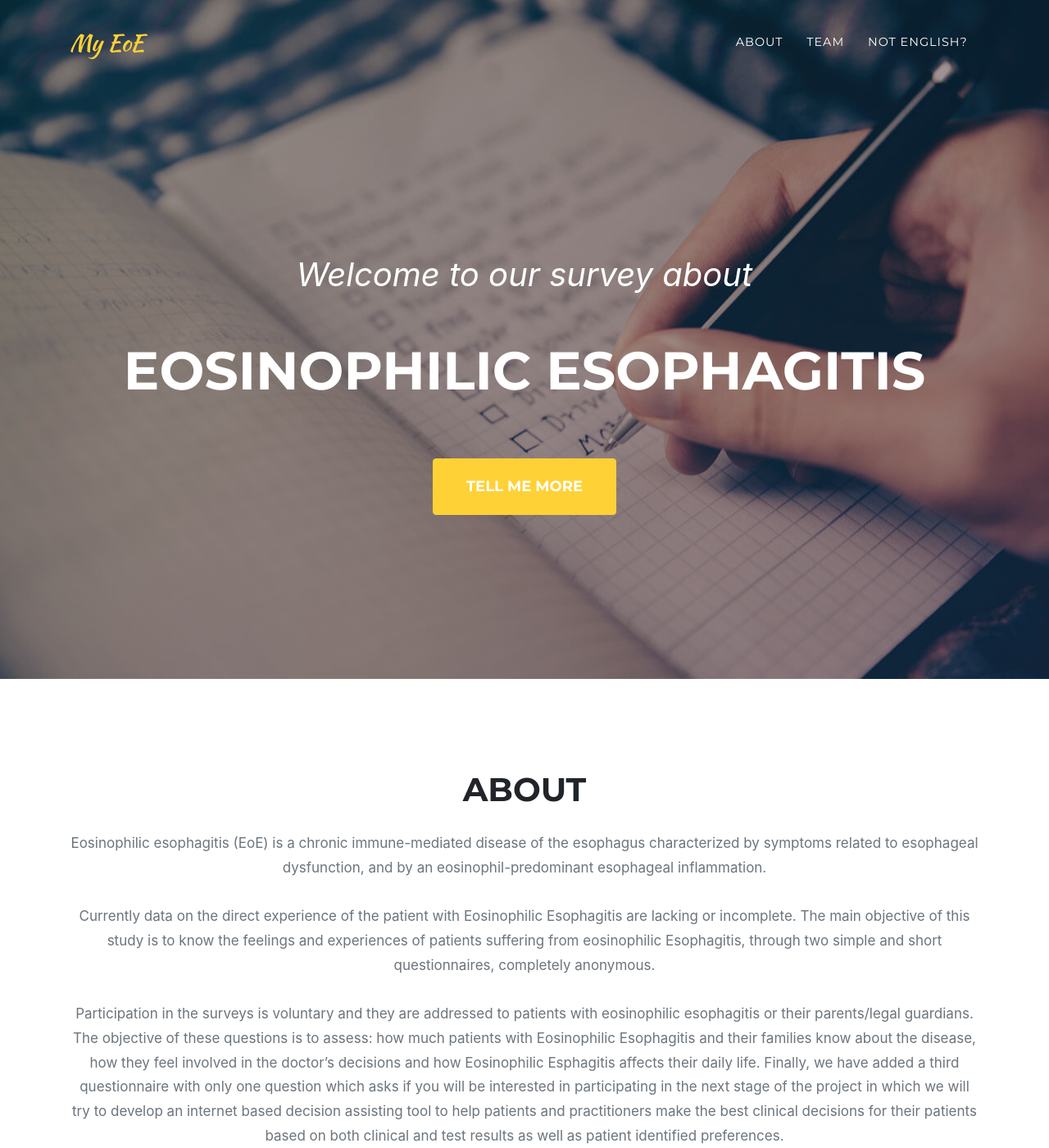
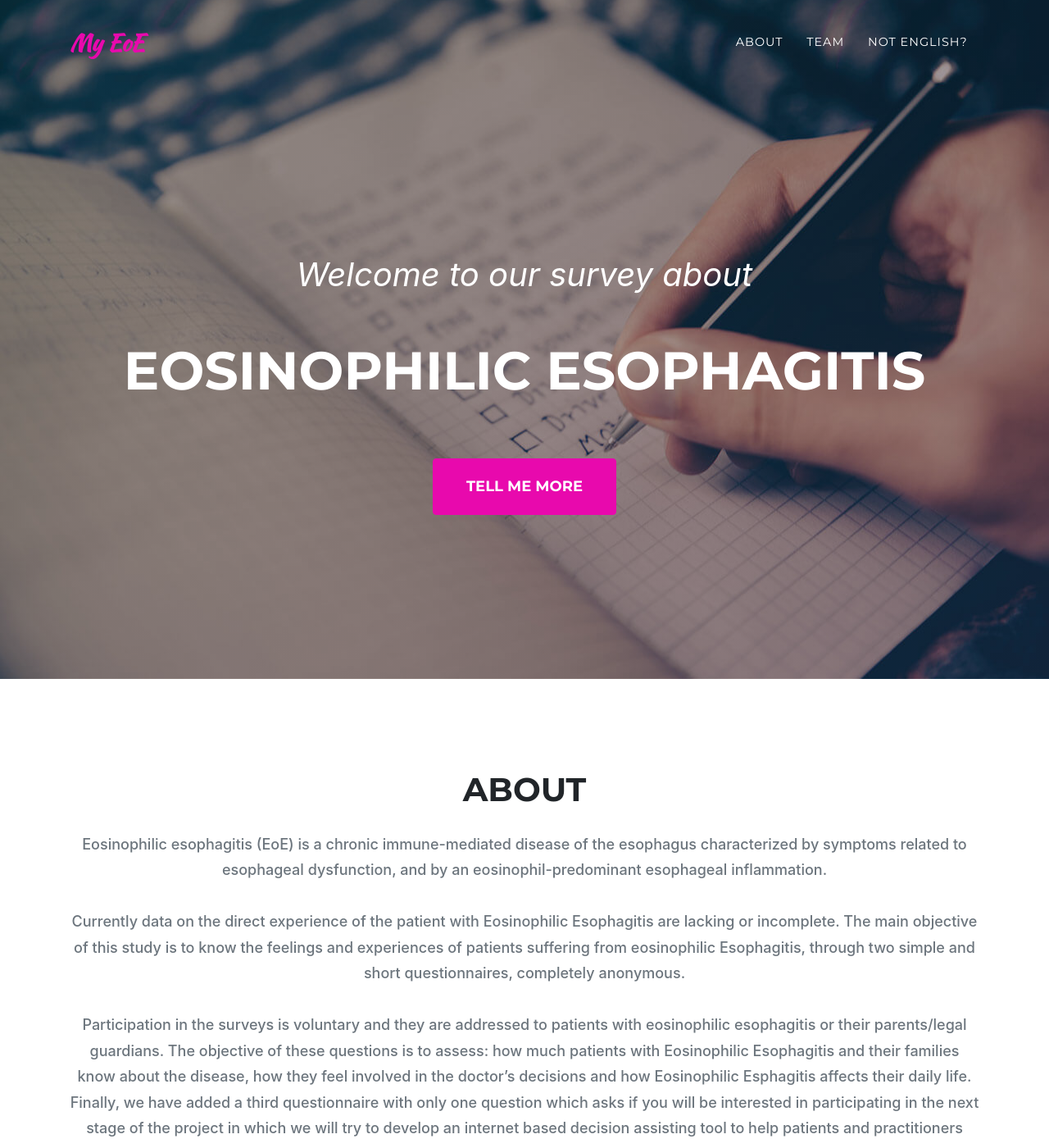
Before and after one commit to my-eoe/my-eoe.github.io, a Jekyll site: the page built from index.md, in a window 1280 px wide and 1400 px high. Shown: the whole window at 82% size. Built offline with Jekyll 4.4.1, drawn with Linux system fonts in a browser that asks for light colours; some web fonts are replaced.

Commit message:
Update colors and text

```diff
--- a/_sass/base/_page.scss
+++ b/_sass/base/_page.scss
@@ -37,8 +37,8 @@ h6 {
     margin-bottom: 15px;
   }
   h3.section-subheading {
-    font-size: 17px;
-    font-weight: 400;
+    font-size: 18px;
+    font-weight: 450;
     margin-bottom: 75px;
     text-transform: none;
     @include serif-font;
--- a/_sass/components/_buttons.scss
+++ b/_sass/components/_buttons.scss
@@ -21,6 +21,6 @@
   }
   &:active,
   &:focus {
-    box-shadow: 0 0 0 0.2rem rgba(254, 209, 55,.5) !important;
+    box-shadow: 0 0 0 0.2rem rgba(252, 0, 172, 0.5) !important;
   }
 }
--- a/_sass/components/_navbar.scss
+++ b/_sass/components/_navbar.scss
@@ -13,6 +13,7 @@
   }
   .navbar-brand {
     color: $primary;
+    font-weight: bold;
     @include script-font;
     &.active,
     &:active,
--- a/assets/css/agency.scss
+++ b/assets/css/agency.scss
@@ -6,7 +6,7 @@
 @import "base/mixins.scss";
 
 // Custom colors
-$primary: {{ site.data.style.highlight | default: "#fed136" }} !default;
+$primary: {{ site.data.style.highlight | default: "#E809AD" }} !default;
 $white: {{ site.data.style.white | default: "#fff" }} !default;
 $black: {{ site.data.style.black | default: "#000" }} !default;
 
```
Also changed, not shown: _data/sitetext.yml (+13 -2 lines).
